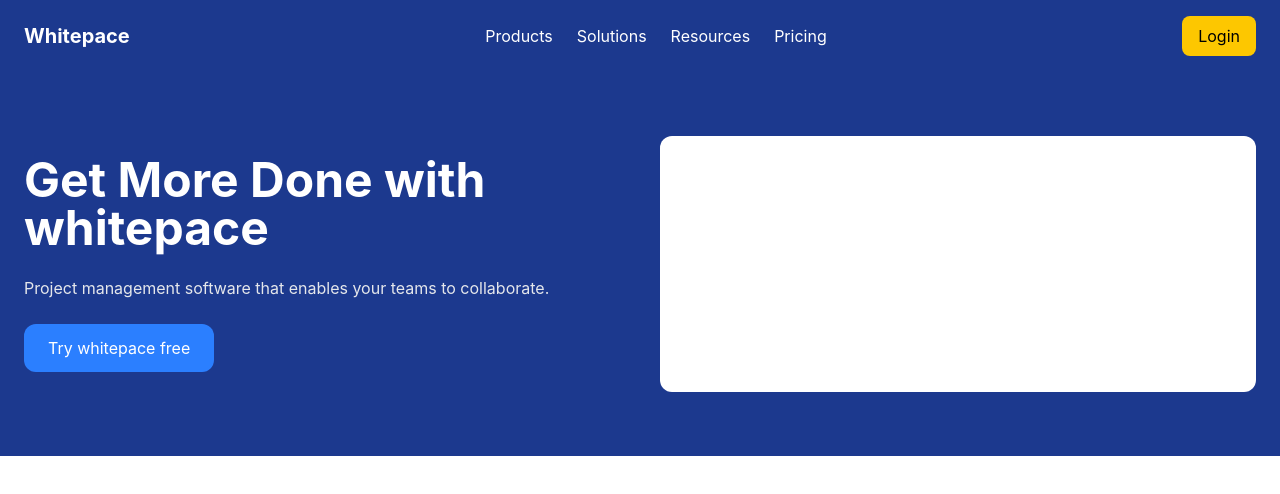
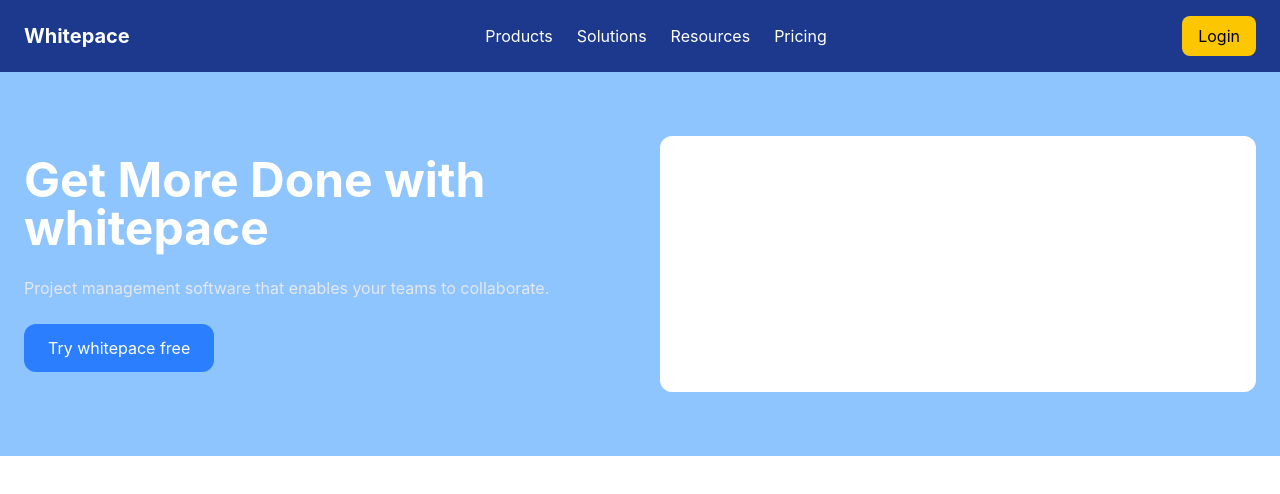
Before and after one commit to shameer125/React-Tailwind-Landing-Page, a React (Vite) app: page / in a window 1280 px wide. Shown: the top 494 px of the page. Built offline with nearby package versions, Linux system fonts and the light colour scheme.

Commit message:
Adding Hero section

```diff
--- a/src/App.jsx
+++ b/src/App.jsx
@@ -6,7 +6,7 @@ const App = () => {
   return (
     <div className='font-sans'>
       <Navbar />
-      <Hero/>
+      <Hero />
     </div>
   )
 }
--- a/src/components/Hero.jsx
+++ b/src/components/Hero.jsx
@@ -2,7 +2,7 @@ import React from 'react'
 
 const Hero = () => {
   return (
-    <section className="bg-blue-900 text-white px-6 py-16 grid md:grid-cols-2 gap-10 items-center">
+    <section className="bg-blue-300 text-white px-6 py-16 grid md:grid-cols-2 gap-10 items-center">
       <div>
         <h1 className="text-4xl md:text-5xl font-bold mb-6">
           Get More Done with whitepace
```
